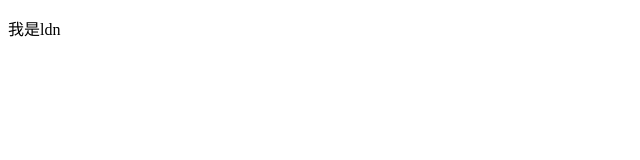
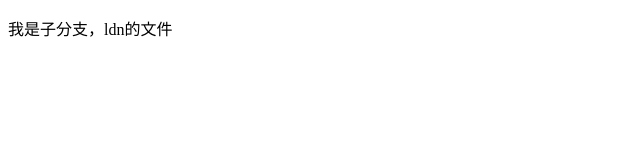
Before and after one commit to zxl1652968848/group-, a plain HTML site: page ldn.html in a window 1280 px wide. Shown: the whole page, without its empty margins (0-640 px from the left). Drawn offline with Linux system fonts and the light colour scheme.

Commit message:
子分支ldn提交

```diff
--- a/ldn.html
+++ b/ldn.html
@@ -5,6 +5,6 @@
     <title>ldn</title>
 </head>
 <body>
-    <p>我是ldn</p>
+    <p>我是子分支，ldn的文件</p>
 </body>
 </html>
```
